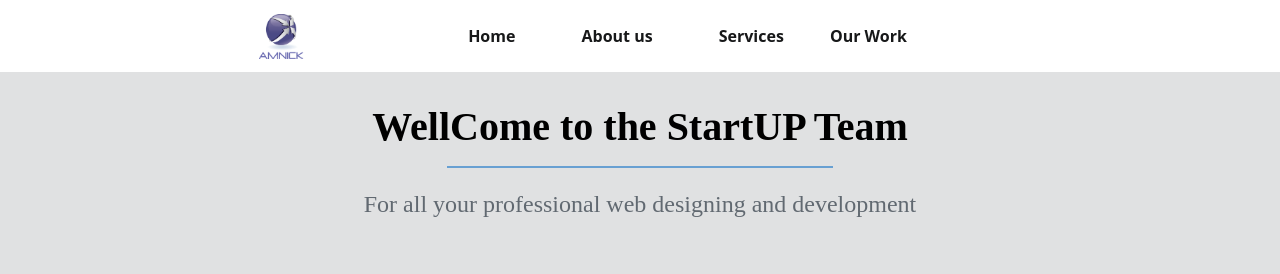
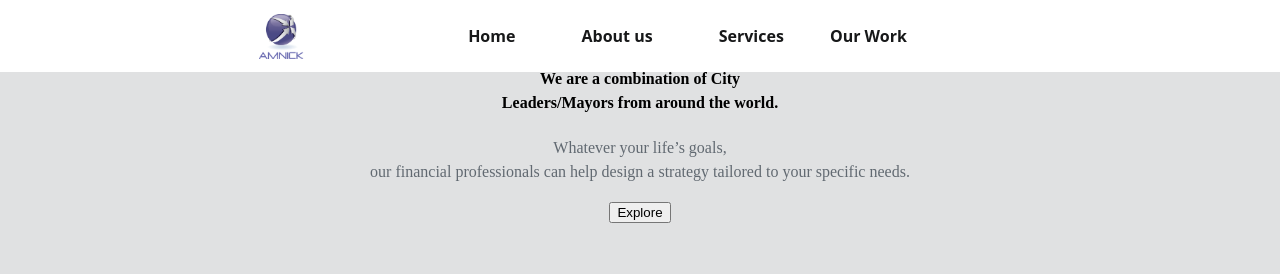
Before and after one commit to yuskara/Website, a React (Create React App) app: page / in a window 1280 px wide. Shown: the top 274 px of the page. Built offline with nearby package versions, Linux system fonts and the light colour scheme.

Commit message:
Update Header.js

```diff
--- a/src/Routes/Components/Header.js
+++ b/src/Routes/Components/Header.js
@@ -1,12 +1,29 @@
 import React from 'react';
-import header_img from '../imgs/header.png';
 
 function Header() {
   return (
-      <div>
-        <p>HEADER</p>
+    <div className="homecenter">
+    <div>
+      <div styles="border-radius: 0px" className="img_center">
+        <div className="tit_welcome">
+          <h1>Welcome to Amnick!</h1>
+          <h4>
+            We are a combination of City <br />
+            Leaders/Mayors from around the world.
+          </h4>
+          <div>
+            <p>
+              Whatever your life’s goals, <br /> our financial professionals
+              can help design a strategy tailored to your specific needs.
+              <br />
+            </p>
+          </div>
+          <button className="button1">Explore</button>
+        </div>
       </div>
-  );
+    </div>
+  </div>
+    );
 }
 
 export default Header;
```
